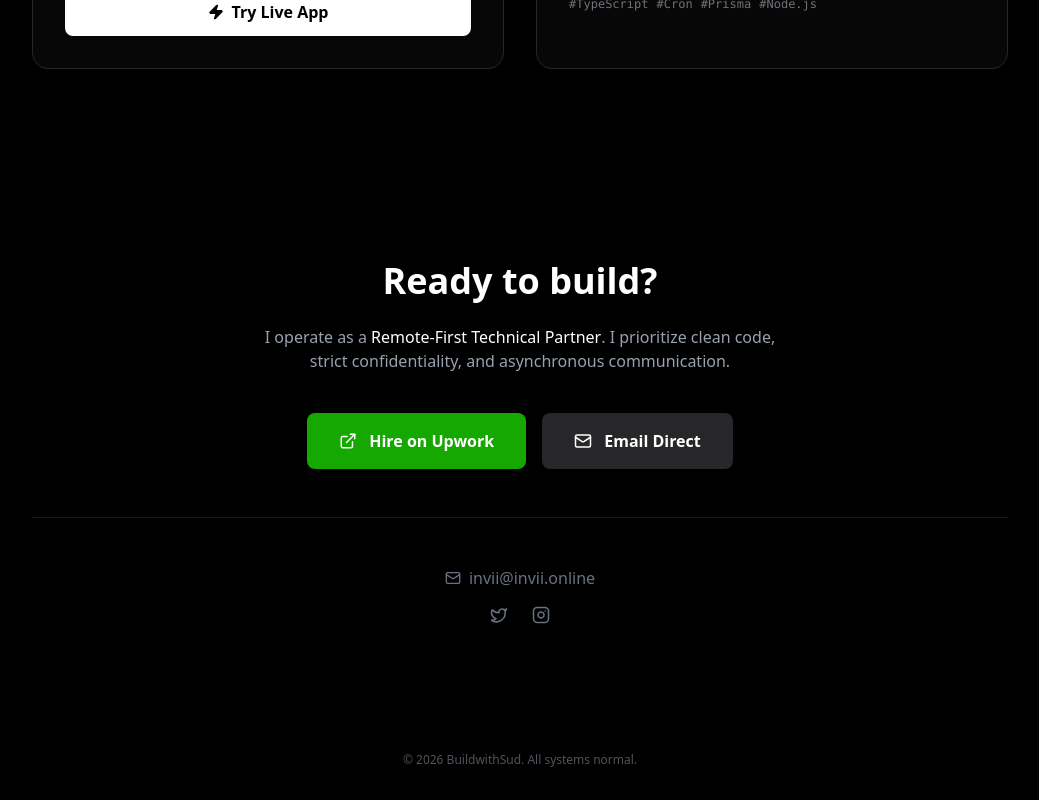
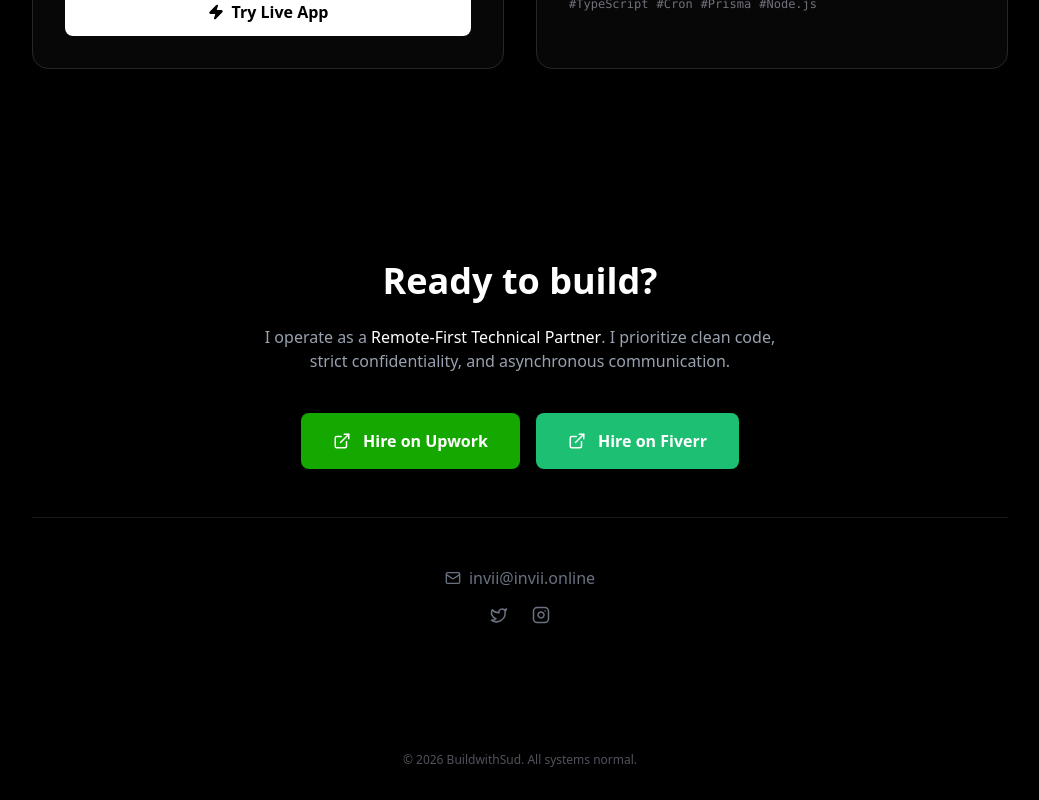
Before and after one commit to sudarshan161219/portfolio, a React (Vite) app: page / in a window 1280 px wide. Shown: the part 2023-2823 px from the top of the page, without its empty margins (120-1159 px from the left). Built offline with nearby package versions, Linux system fonts and the light colour scheme.

Commit message:
refactored app.tsx

```diff
--- a/src/App.tsx
+++ b/src/App.tsx
@@ -33,6 +33,11 @@ const services = [
     desc: "High-performance admin panels and data visualization.",
   },
 ];
+
+const BRAND_COLORS = {
+  upwork: "bg-[#14a800] hover:bg-[#14a800]/90", // Upwork Green
+  fiverr: "bg-[#1dbf73] hover:bg-[#1dbf73]/90", // Fiverr Green
+};
 
 const projects = [
   {
@@ -226,24 +231,26 @@ export const App = () => {
         </p>
 
         <div className="flex flex-col md:flex-row justify-center gap-4">
-          {/* Option A: The "Safe" Route (Upwork) */}
+          {/* Option A: Upwork */}
           <a
             href="https://www.upwork.com/freelancers/~01e5b163c79e61259b?mp_source=share"
             target="_blank"
             rel="noreferrer"
-            className="flex items-center justify-center gap-3 px-8 py-4 bg-[#14a800] hover:bg-[#14a800]/90 text-white rounded-lg font-bold transition"
+            className={`flex items-center justify-center gap-3 px-8 py-4 text-white rounded-lg font-bold transition shadow-lg hover:shadow-xl ${BRAND_COLORS.upwork}`}
           >
             <ExternalLink size={18} />
             Hire on Upwork
           </a>
 
-          {/* Option B: The "Direct" Route (Email) */}
+          {/* Option B: Fiverr */}
           <a
-            href={`mailto:${CONTACT_EMAIL}`}
-            className="flex items-center justify-center gap-3 px-8 py-4 bg-zinc-800 hover:bg-zinc-700 text-white rounded-lg font-bold transition"
+            href="https://www.fiverr.com/sudarshan100m"
+            target="_blank"
+            rel="noreferrer"
+            className={`flex items-center justify-center gap-3 px-8 py-4 text-white rounded-lg font-bold transition shadow-lg hover:shadow-xl ${BRAND_COLORS.fiverr}`}
           >
-            <Mail size={18} />
-            Email Direct
+            <ExternalLink size={18} />
+            Hire on Fiverr
           </a>
         </div>
 
```
